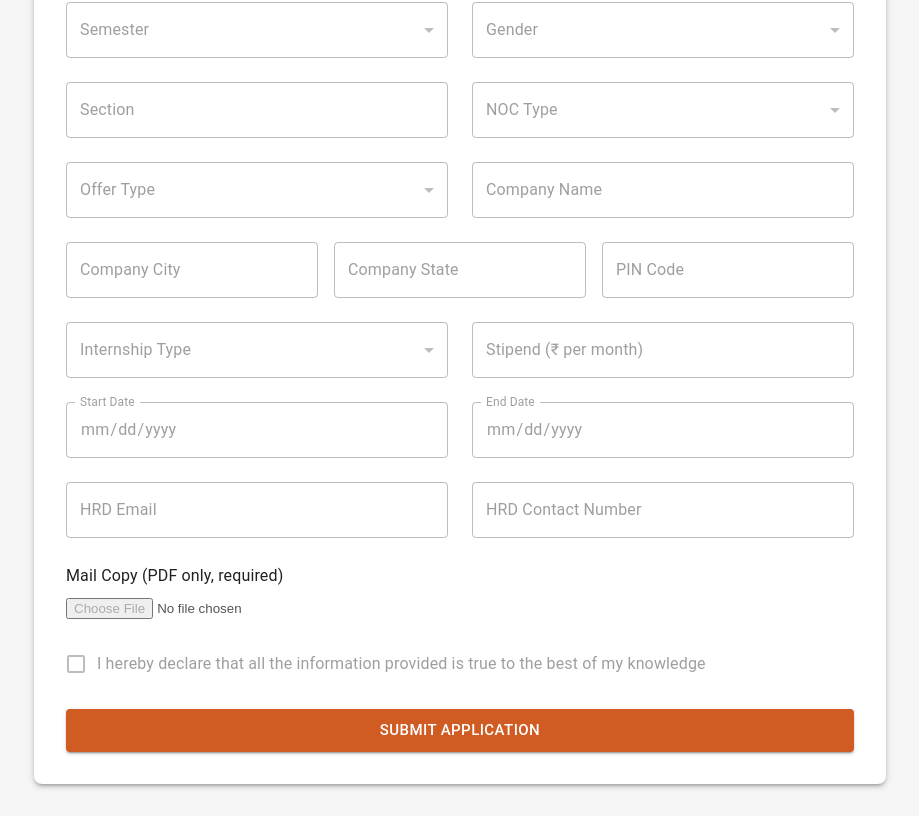
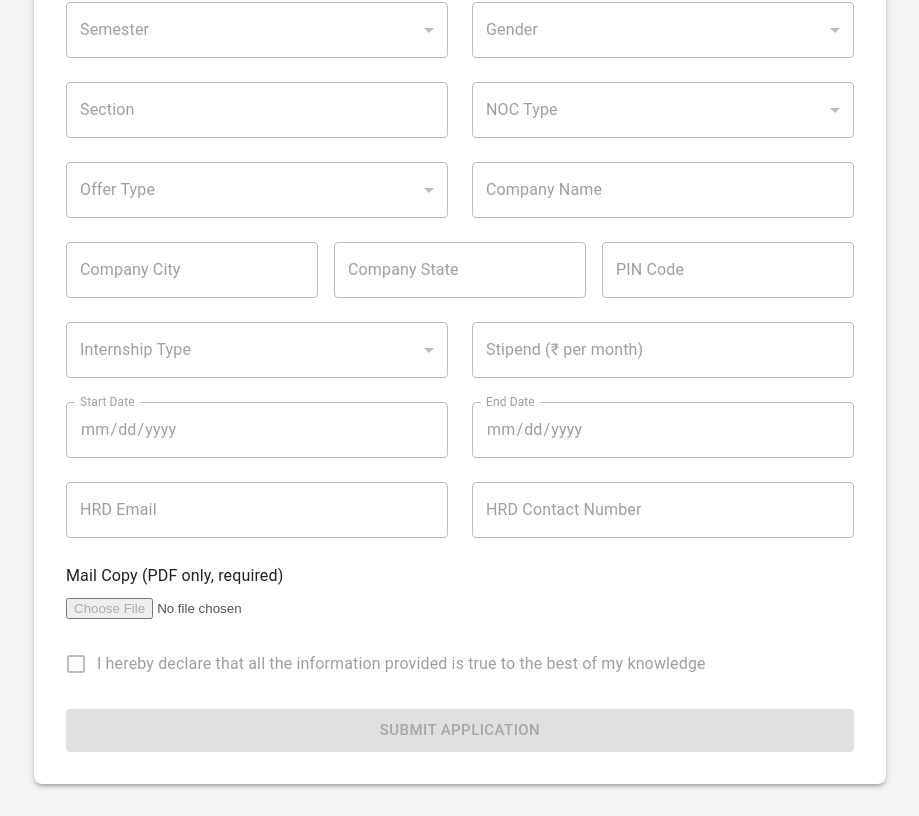
Before and after one commit to anushkasonii/student-portal, a React (Create React App) app: page /student-form in a window 1280 px wide. Shown: the part 483-1299 px from the top of the page, without its empty margins (180-1099 px from the left). Built offline with nearby package versions, Linux system fonts and the light colour scheme.

Commit message:
submit button- disabled while submitting

```diff
--- a/src/components/StudentForm.jsx
+++ b/src/components/StudentForm.jsx
@@ -46,10 +46,14 @@ const validationSchema = yup
     offerType: yup.string().required("Offer Type is required"),
     companyName: yup.string().when("nocType", {
       is: "Specific",
-      then: () => yup
-        .string()
-        .required("Company name is required")
-        .matches(/^[A-Z][a-zA-Z\s]*$/, "The first letter of the company name should be capital"),
+      then: () =>
+        yup
+          .string()
+          .required("Company name is required")
+          .matches(
+            /^[A-Z][a-zA-Z\s]*$/,
+            "The first letter of the company name should be capital"
+          ),
       otherwise: () => yup.string(),
     }),
 
@@ -65,10 +69,11 @@ const validationSchema = yup
     }),
     companyPin: yup.string().when("nocType", {
       is: "Specific",
-      then: () => yup
-        .string()
-        .matches(/^[0-9]{6}$/, "PIN code must be 6 digits")
-        .required("PIN code is required"),
+      then: () =>
+        yup
+          .string()
+          .matches(/^[0-9]{6}$/, "PIN code must be 6 digits")
+          .required("PIN code is required"),
       otherwise: () => yup.string(),
     }),
     internshipType: yup.string().required("Internship type is required"),
@@ -126,6 +131,7 @@ function StudentForm() {
   const [otpSent, setOtpSent] = useState(false);
   const [otp, setOtp] = useState("");
   const [isEmailValid, setIsEmailValid] = useState(false);
+  const [isSubmitting, setIsSubmitting] = useState(false);
 
   const validateFile = (file, isRequired = false) => {
     if (isRequired && !file) return "File is required";
@@ -166,14 +172,16 @@ function StudentForm() {
     },
     validationSchema: validationSchema,
     onSubmit: async (values) => {
+      if (isSubmitting) return; // Prevent multiple submissions
       if (!emailVerified) {
         setSubmissionStatus("Please verify your email first.");
         return;
       }
 
       try {
+        setIsSubmitting(true); // Set loading state
         setFileError("");
-        setSubmissionStatus("");
+        setSubmissionStatus("Processing your application...");
 
         // Validate files based on NOC type
         const mailCopyError = validateFile(mailCopy, true);
@@ -241,6 +249,9 @@ function StudentForm() {
         setSubmissionStatus(
           error.response?.data?.message || "Failed to submit application"
         );
+      }
+      finally {
+        setIsSubmitting(false); // Reset loading state
       }
     },
   });
@@ -867,9 +878,17 @@ function StudentForm() {
                   sx={{ backgroundColor: "#d05c24" }}
                   fullWidth
                   className="submit-button"
+                  disabled={isSubmitting || !formik.values.termsAccepted}
                   // disabled={!formik.isValid || !formik.values.termsAccepted}
                 >
-                  Submit Application
+                  {isSubmitting ? (
+                    <Box sx={{ display: "flex", alignItems: "center", gap: 2 }}>
+                      <CircularProgress size={20} sx={{ color: "white" }} />
+                      <span>Submitting Application...</span>
+                    </Box>
+                  ) : (
+                    "Submit Application"
+                  )}
                 </Button>
               </Grid>
             </Grid>
```
